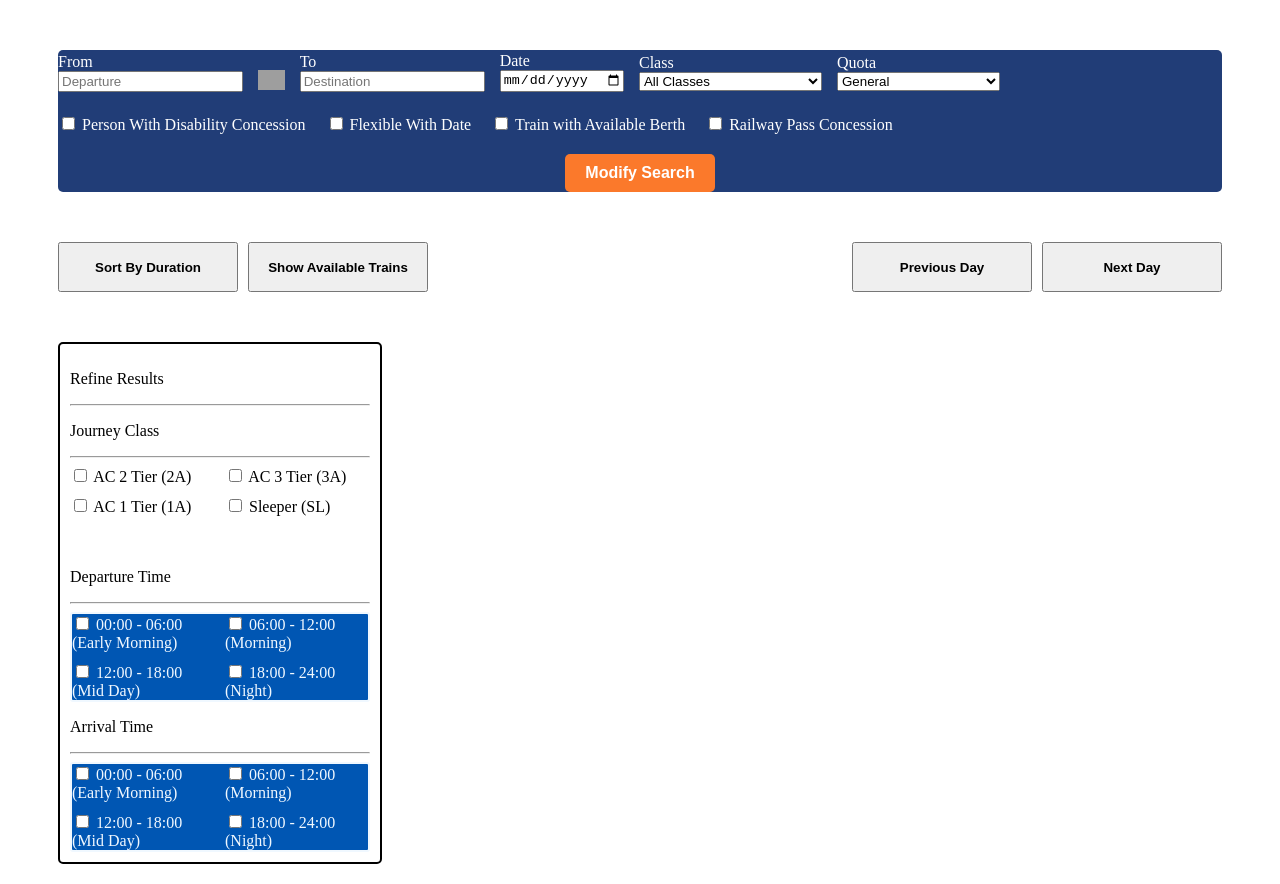
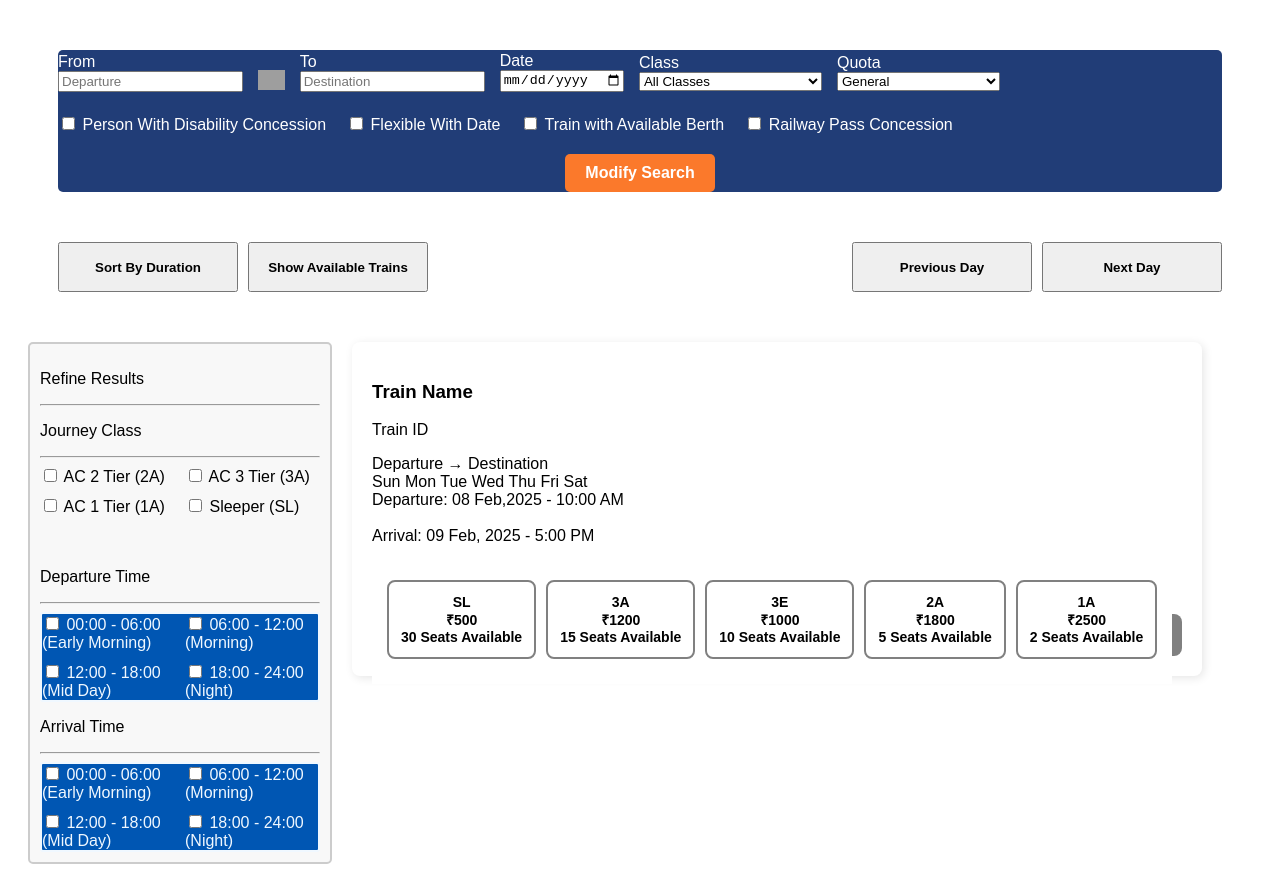
Before and after one commit to sasanklakimsetti/Travel-with-us, a plain HTML site: page trainSearch.html in a window 1280 px wide. Drawn offline with Linux system fonts and the light colour scheme; grey boxes are pictures that could not be loaded.

Commit message:
made a card for the train result and used javascript for eventListeners and coaches details

```diff
--- a/trainSearch.css
+++ b/trainSearch.css
@@ -1,4 +1,8 @@
-/* General styles */
+/* ==================== General Styles ==================== */
+body {
+    font-family: Arial, sans-serif;
+}
+
 #modifySearch {
     margin: 50px;
     display: flex;
@@ -7,6 +11,7 @@
     color: white;
 }
 
+/* ==================== Input & Filter Section ==================== */
 #inputs {
     display: flex;
     flex-wrap: wrap;
@@ -15,16 +20,17 @@
 }
 
 #inputs div {
-    display: flex;
+    display:flex;
     flex-direction: column;
+}
+
+#swap {
+    margin-top: 20px;
 }
 
 #swap img {
     height: 20px;
     cursor: pointer;
-}
-#swap{
-    margin-top: 20px;
 }
 
 #filtersRow {
@@ -39,6 +45,7 @@
     cursor: pointer;
 }
 
+/* Modify Button */
 #modify {
     display: flex;
     justify-content: center;
@@ -59,49 +66,11 @@
     background-color: #0056b3;
 }
 
-/* Responsive Design */
-@media screen and (max-width: 1024px) {
-    #inputs {
-        flex-direction: column;
-        align-items: flex-start;
-    }
-    #filtersRow {
-        flex-direction: column;
-        align-items: flex-start;
-    }
-    #modify {
-        justify-content: flex-start;
-    }
-}
-
-@media screen and (max-width: 768px) {
-    #modifySearch {
-        margin: 20px;
-    }
-    #inputs, #filtersRow {
-        gap: 10px;
-    }
-    #modifyBtn {
-        width: 100%;
-    }
-}
-
-@media screen and (max-width: 480px) {
-    #inputs {
-        width: 100%;
-    }
-    #inputs div {
-        width: 100%;
-    }
-    #modifyBtn {
-        font-size: 14px;
-        padding: 8px 15px;
-    }
-}
+/* ==================== Filters Section ==================== */
 #newFilters {
     margin: 50px;
     display: flex;
-    flex-wrap: wrap; /* Allows buttons to move to the next row if needed */
+    flex-wrap: wrap;
     justify-content: space-between;
     gap: 10px;
 }
@@ -116,64 +85,272 @@
     width: 180px;
     height: 50px;
     font-weight: bold;
+    cursor: pointer;
+}
+
+/* Checkbox Grid Layout */
+.checkbox-container {
+    display: grid;
+    grid-template-columns: repeat(2, 1fr);
+    gap: 10px;
+}
+
+.checkbox-container input {
+    cursor: pointer;
+}
+
+#deptTime .checkbox-container,
+#arrivalTime .checkbox-container {
+    background-color: #0056b3;
+    border: 2px solid;
+    border-radius: 3px;
+    color: aliceblue;
+}
+
+/* ==================== Train Details Card Alignment ==================== */
+#resultsContainer {
+    display: flex;
+    gap: 20px;
+    margin: 20px;
+    align-items: flex-start;
+}
+
+#refineResults {
+    width: 280px;
+    border: 2px solid #ccc;
+    border-radius: 5px;
+    padding: 10px;
+    background-color: #f8f8f8;
+    flex-shrink: 0;
+}
+
+#searchResults {
+    flex-grow: 1; /* Takes up the remaining space */
+    background: white;
+    border-radius: 8px;
+    box-shadow: 2px 2px 10px rgba(0, 0, 0, 0.1);
+    padding: 20px;
+    display: flex;
+    flex-direction: column;
+    gap: 10px;
+    margin-right: 50px; /* Aligns with Modify Search right margin */
 }
 
 
-.checkbox-container {
-    display: grid;
-    grid-template-columns: repeat(2, 1fr); /* Two columns */
-    gap: 10px; /* Spacing between checkboxes */
+/* ==================== Coaches Section Fix ==================== */
+#coachesContainer {
+    width: 100%;
+    max-width:max-content ;
+    /* border: 2px solid #ddd; */
+    /* border-radius: 8px; */
+    padding: 15px;
+    background-color: white;
+    text-align: center;
+    overflow: hidden; /* Prevents any unwanted scrolling */
+    position:relative;
 }
-#refineResults {
-    width: auto; /* Adjust width based on content */
-    max-width: 300px; /* Prevent it from getting too wide */
-    border: 2px solid;
-    border-radius: 5px;
-    padding: 10px;
-    margin-left: 50px; /* Keep it left-aligned */
+
+/* Coaches list inside container */
+#coachesList {
+    display: flex;
+    justify-content: flex-start;
+    gap: 10px;
+    padding: 10px 0;
+    overflow-x: auto;
+    white-space: nowrap; /* Ensures all coaches are in a single row */
+    scrollbar-width: none; /* Hides scrollbar for Firefox */
+    -ms-overflow-style: none; /* Hides scrollbar for IE/Edge */
+}
+
+/* Hide scrollbar for Chrome, Safari, Opera */
+#coachesList::-webkit-scrollbar {
+    display: none;
+}
+
+/* Individual Coach Box */
+.coach-card {
+    border: 2px solid gray;
+    border-radius: 8px;
+    padding: 12px;
+    font-size: 14px;
+    font-weight: bold;
+    text-align: center;
+    cursor: pointer;
+    min-width: 80px;
+    transition: all 0.3s ease-in-out;
+    user-select: none;
+    position: relative;
+    overflow: hidden; /* Prevents seat availability from overflowing */
+}
+
+/* Fix seat availability inside the coach box */
+.coach-card .seat-availability {
+    font-size: 12px;
+    color: white;
+    background-color: red;
+    padding: 4px 6px;
+    border-radius: 4px;
+    position: absolute;
+    bottom: 5px;
+    left: 50%;
+    transform: translateX(-50%);
+    white-space: nowrap;
+    overflow: hidden;
+    text-overflow: ellipsis;
+    max-width: 100%;
+}
+
+/* Ensure selected coach stays highlighted */
+.coach-card.selected {
+    background-color: #0056b3;
+    color: white;
+    border-color: black;
+}
+
+
+/* ==================== Book Now Button ==================== */
+#bookNow {
+    text-align: right;
+    margin-top: -80px;
+}
+
+#bookBtn {
+    width: 100%;
+    max-width: 150px;
+    padding: 12px;
+    font-size: 16px;
+    font-weight: bold;
+    background-color: gray;
+    color: white;
+    border: none;
+    border-radius: 8px;
+    cursor: not-allowed;
+    transition: all 0.3s ease-in-out;
+}
+
+#bookBtn:enabled {
+    background-color: orange;
+    cursor: pointer;
+}
+
+#bookBtn:enabled:hover {
+    background-color: #e67e22;
+    transform: scale(1.05);
+}
+
+
+/* ==================== Responsive Design ==================== */
+@media screen and (max-width: 1024px) {
+    #inputs {
+        flex-direction: column;
+        align-items: flex-start;
+    }
+
+    #filtersRow {
+        flex-direction: column;
+        align-items: flex-start;
+    }
+
+    #modify {
+        justify-content: flex-start;
+    }
+
+    #resultsContainer {
+        flex-direction: column;
+        align-items: center;
+    }
+
+    #searchResults {
+        max-width: 100%;
+    }
 }
 
 @media screen and (max-width: 768px) {
+    #modifySearch {
+        margin: 20px;
+    }
+
+    #inputs, #filtersRow {
+        gap: 10px;
+    }
+
+    #modifyBtn {
+        width: 100%;
+    }
+
     #newFilters {
         flex-direction: column;
-        align-items: flex-start; /* Keeps filters aligned left */
+        align-items: flex-start;
     }
 
     #filters1, #filters2 {
         flex-direction: column;
-        align-items: flex-start; /* Keeps buttons stacked properly */
+        align-items: flex-start;
         gap: 5px;
     }
 
     #newFilters button {
-        width: 100%; /* Buttons take full width on small screens */
+        width: 100%;
     }
 
     #refineResults {
         width: auto;
-        max-width: 100%; /* Ensures it fits within screen */
-        margin-left: 20px; /* Keeps it aligned left */
+        max-width: 100%;
+        margin-left: 20px;
     }
 }
 
-#filters1 button{
-    cursor: pointer;
+@media screen and (max-width: 480px) {
+    #inputs {
+        width: 100%;
+    }
+
+    #inputs div {
+        width: 100%;
+    }
+
+    #modifyBtn {
+        font-size: 14px;
+        padding: 8px 15px;
+    }
 }
-#filters2 button{
-    cursor: pointer;
+/*
+#runsOn{
+    margin-left: 820px;
+    border: 1px solid;
+    border-radius: 5px;
+    margin-top: -20px;
 }
-.checkbox-container input{
-    cursor: pointer;
+
+#trainName{
+    text-align: center;
+    font-size: 28px;
 }
-#deptTime .checkbox-container{
-    background-color: #0056b3;
-    border: 2px solid;
-    border-radius: 3px;
-    color: aliceblue    ;
+#trainID{
+    text-align: center;
+    font-size: 17px;
 }
-#arrivalTime .checkbox-container{
-    background-color: #0056b3 ;
-    border: 2px solid;
-    border-radius: 3px;
-    color: aliceblue    ;
+#travelDates{
+    margin-left: 3px;
+    border: 2px solid grey;
+    margin-right: 750px;
+    gap: 10px;
+    border-radius: 5px;
+    text-align: center;
+    margin-top: 20px;
 }
+#route{
+    font-size: 20px;
+    gap: 10px;
+    margin-top: -90px;
+    margin-left: 3px;
+}
+#arr{
+    text-align: right;
+    margin-top: -38px;
+}
+#dep{
+    text-align: left;
+    margin-left: 4px;
+    margin-top: 50px;
+}
--- a/trainSearch.html
+++ b/trainSearch.html
@@ -87,6 +87,8 @@
         </div>
     </div>
 
+
+    <div id="resultsContainer">
         <!--Refine Results Filter-->
         <div id="refineResults">
             <p>Refine Results</p>
@@ -159,5 +161,38 @@
                 </div>
             </div>
         </div>
+        <div id="searchResults">
+            <div id="trainDetails">
+                <div>
+                    <h3 id="trainName">Train Name</h3>
+                    <p id="trainID">Train ID</p>
+                    <div id="route">
+                        <span>Departure</span> → <span>Destination</span>
+                    </div>
+                    <div id="runsOn">
+                        <span>Sun</span> <span>Mon</span> <span>Tue</span>
+                        <span>Wed</span> <span>Thu</span> <span>Fri</span> <span>Sat</span>
+                    </div>
+                </div>
+                <div id="dep">
+                    <span>Departure: 08 Feb,2025 - 10:00 AM</span> <br> <br>
+                </div>
+                <div id="arr">
+                    <span >Arrival: 09 Feb, 2025 - 5:00 PM</span>
+                </div>
+            </div>
+
+            <!-- Coaches Container -->
+            <div id="coachesContainer">
+                <div id="coachesList"></div>
+            </div>
+
+
+            <div id="bookNow">
+                <button id="bookBtn" disabled>Book Now</button>
+            </div>
+        </div>
+    </div>
+    <script src="trainSearch.js"></script>
 </body>
 </html>
--- a/trainSearch.js
+++ b/trainSearch.js
@@ -0,0 +1,69 @@
+document.addEventListener("DOMContentLoaded", () => {
+    const coachButtons = document.querySelectorAll(".coachBtn");
+    const bookBtn = document.getElementById("bookBtn");
+
+    coachButtons.forEach(button => {
+        button.addEventListener("click", () => {
+            // Remove selected class from all buttons
+            coachButtons.forEach(btn => btn.classList.remove("selected"));
+
+            // Add selected class to clicked button
+            button.classList.add("selected");
+
+            // Enable Book Now button
+            bookBtn.classList.add("active");
+            bookBtn.disabled = false;
+        });
+    });
+});
+
+// Dummy coach data
+const coaches = [
+    { name: "SL", price: 500, seats: 30 },
+    { name: "3A", price: 1200, seats: 15 },
+    { name: "3E", price: 1000, seats: 10 },
+    { name: "2A", price: 1800, seats: 5 },
+    { name: "1A", price: 2500, seats: 2 },
+];
+
+let selectedCoach = null;
+
+function renderCoaches() {
+    const coachesList = document.getElementById("coachesList");
+    coachesList.innerHTML = ""; // Clear previous content
+
+    coaches.forEach((coach, index) => {
+        const coachDiv = document.createElement("div");
+        coachDiv.classList.add("coach-card");
+        coachDiv.innerHTML = `
+            <div class="coach-name">${coach.name}</div>
+            <div class="coach-price">₹${coach.price}</div>
+            <div class="coach-seats">${coach.seats} Seats Available</div>
+        `;
+
+        // Click event to select coach
+        coachDiv.addEventListener("click", () => {
+            document.querySelectorAll(".coach-card").forEach(el => el.classList.remove("selected"));
+            coachDiv.classList.add("selected");
+            selectedCoach = index;
+            document.getElementById("bookBtn").disabled = false; // Enable Book Now
+        });
+
+        coachesList.appendChild(coachDiv);
+    });
+}
+
+// Function to update price & seats dynamically
+function updateCoaches() {
+    coaches.forEach(coach => {
+        coach.price += Math.floor(Math.random() * 200); // Random price change
+        coach.seats = Math.max(0, coach.seats - Math.floor(Math.random() * 3)); // Reduce seats
+    });
+    renderCoaches(); // Re-render UI
+}
+
+// Call render function on load
+renderCoaches();
+
+// Update every 10 sec (Simulating API call)
+setInterval(updateCoaches, 10000);
```
Lines whose indentation alone changed are shown as unchanged.
